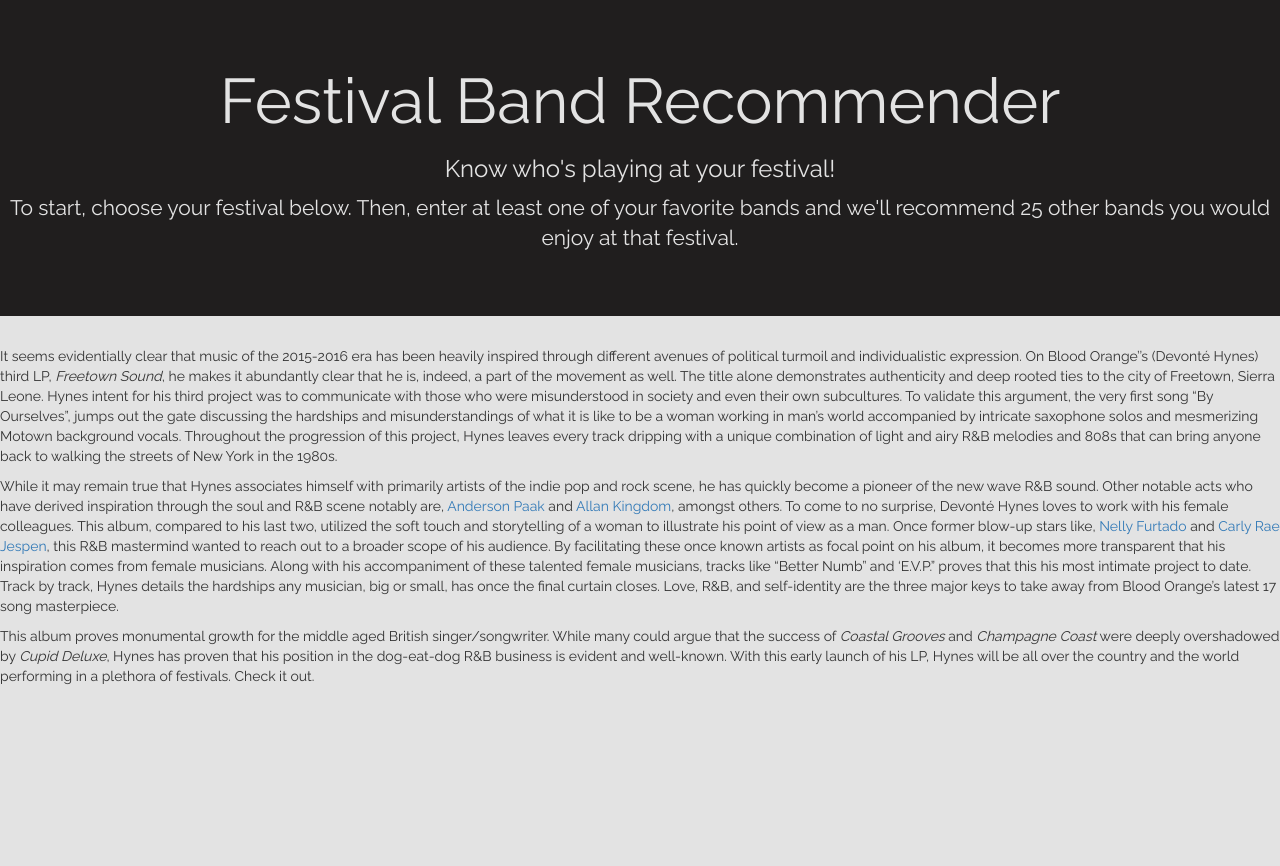
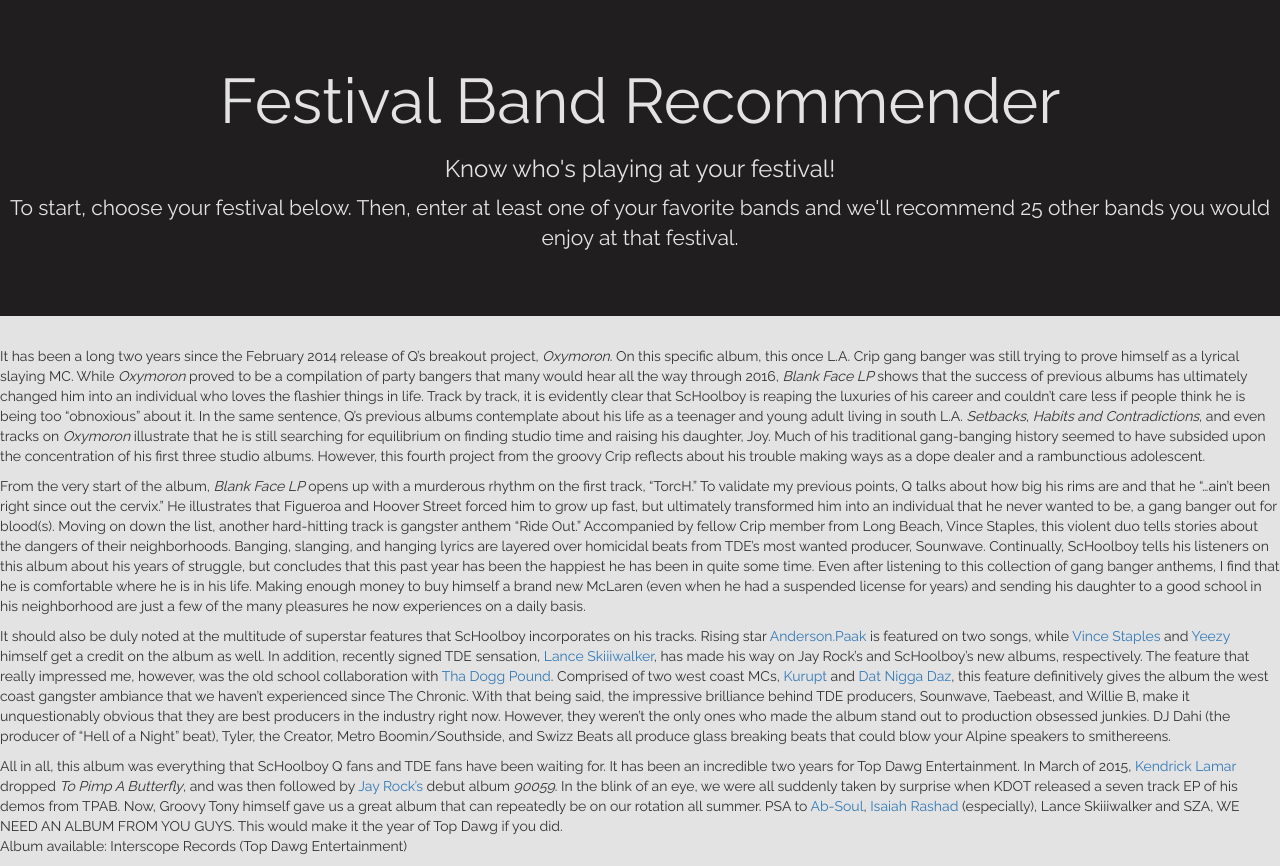
Before and after one commit to TrellixVulnTeam/recommend-indie-band_2WIM, a Flask app: template app/templates/example.html in a window 1280 px wide. Shown: the part 73-939 px from the top of the page. Before the commit the page ends 758 px from the top, so only its background shows below. Run offline with Flask 2, Linux system fonts and the light colour scheme; the template is opened without the code that fills it, so the values that code supplies are empty; some libraries are stand-ins or nearby versions.

Commit message:
review formatting update

```diff
--- a/app/templates/album_review.html
+++ b/app/templates/album_review.html
@@ -41,8 +41,9 @@
 		<div id="imgSlot"></div>
   </div>
   <div class="review_info" align="middle">
-		<h1>{{ review_info[0] }} - {{ review_info[1] }}</h1>
-		<h1>{{ review_info[2]}}</h1>
+		<h1><strong>{{ review_info[0] }} - {{ review_info[1] }}</strong></h1>
+		<h3><strong>Released: {{ review_info[4]}}</strong></h3>
+		<h1><strong>{{ review_info[2]}}</strong></h1>
   </div>
 	<div class="review">
 	{{ review_html | safe }}
--- a/app/templates/example.html
+++ b/app/templates/example.html
@@ -29,31 +29,40 @@
   <p> To start, choose your festival below. Then, enter at least one of your favorite bands and
   we'll recommend 25 other bands you would enjoy at that festival.</p>
 </div>
-<p>It seems evidentially clear that music of the 2015-2016 era has been heavily inspired through different avenues of political turmoil and individualistic expression.
-	On Blood Orange’’s (Devonté Hynes) third LP, <i>Freetown Sound</i>, he makes it abundantly clear that he is, indeed, a part of the movement as well.
-	The title alone demonstrates authenticity and deep rooted ties to the city of Freetown, Sierra Leone.
-	Hynes intent for his third project was to communicate with those who were misunderstood in society and even their own subcultures.
-	To validate this argument, the very first song “By Ourselves”, jumps out the gate discussing the hardships and misunderstandings of what it is like to be a woman working in man’s world
-	accompanied by intricate saxophone solos and mesmerizing Motown background vocals. Throughout the progression of this project, Hynes leaves every track dripping with a unique combination of
-	light and airy R&B melodies and 808s that can bring anyone back to walking the streets of New York in the 1980s.
-</p>
-<p>
-	While it may remain true that Hynes associates himself with primarily artists of the indie pop and rock scene,
-	he has quickly become a pioneer of the new wave R&B sound. Other notable acts who have derived inspiration through the soul and R&B scene notably are,
-	<a href="/artist/Anderson%20Paak">Anderson Paak</a> and <a href="/artist/Allan%20Kingdom">Allan Kingdom</a>, amongst others. To come to no surprise, Devonté Hynes loves to work with his female colleagues.
-	This album, compared to his last two, utilized the soft touch and storytelling of a woman to illustrate his point of view as a man.
-	Once former blow-up stars like, <a href="/artist/Nelly%20Furtado">Nelly Furtado</a> and <a href="/artist/Carly%20Rae%20Jepsen">Carly Rae Jespen</a>,
-	this R&B mastermind wanted to reach out to a broader scope of his audience.
-		By facilitating these once known artists as focal point on his album, it becomes more transparent that his inspiration comes from female musicians.
-		Along with his accompaniment of these talented female musicians, tracks like “Better Numb” and ‘E.V.P.” proves that this his most intimate project to date.
-		Track by track, Hynes details the hardships any musician, big or small, has once the final curtain closes. Love, R&B, and self-identity are the three major keys to take away from
-		Blood Orange’s latest 17 song masterpiece.
-</p>
-<p>
-	This album proves monumental growth for the middle aged British singer/songwriter. While many could argue that the success of <i>Coastal Grooves</i> and <i>Champagne Coast</i> were deeply
-	overshadowed by <i>Cupid Deluxe</i>, Hynes has proven that his position in the dog-eat-dog R&B business is evident and well-known. With this early launch of his LP, Hynes will be
-	all over the country and the world performing in a plethora of festivals. Check it out.
+<p>It has been a long two years since the February 2014 release of Q’s breakout project, <i>Oxymoron</i>. On this specific album, this once L.A. Crip gang banger was still trying to prove himself as a
+	lyrical slaying MC. While <i>Oxymoron</i> proved to be a compilation of party bangers that many would hear all the way through 2016, <i>Blank Face LP</i> shows that the success of previous albums has
+	ultimately changed him into an individual who loves the flashier things in life. Track by track, it is evidently clear that ScHoolboy is reaping the luxuries of his career and couldn’t care
+	less if people think he is being too “obnoxious” about it. In the same sentence, Q’s previous albums contemplate about his life as a teenager and young adult living in south L.A. <i>Setbacks</i>, <i>Habits and
+	Contradictions</i>, and even tracks on <i>Oxymoron</i> illustrate that he is still searching for equilibrium on finding studio time and raising his daughter, Joy. Much of his traditional gang-banging history
+	seemed to have subsided upon the concentration of his first three studio albums. However, this fourth project from the groovy Crip reflects about his trouble making ways as a dope dealer and a
+	rambunctious adolescent. </p>
+
+	<p>From the very start of the album, <i>Blank Face LP</i> opens up with a murderous rhythm on the first track, “TorcH.” To validate my previous points,
+		Q talks about how big his rims are and that he “…ain’t been right since out the cervix.” He illustrates that Figueroa and Hoover Street forced him to grow up fast,
+		but ultimately transformed him into an individual that he never wanted to be, a gang banger out for blood(s). Moving on down the list, another hard-hitting track is gangster
+		anthem “Ride Out.” Accompanied by fellow Crip member from Long Beach, Vince Staples, this violent duo tells stories about the dangers of their neighborhoods. Banging, slanging,
+		and hanging lyrics are layered over homicidal beats from TDE’s most wanted producer, Sounwave. Continually, ScHoolboy tells his listeners on this album about his years of struggle,
+		but concludes that this past year has been the happiest he has been in quite some time. Even after listening to this collection of gang banger anthems, I find that he is comfortable where
+		he is in his life. Making enough money to buy himself a brand new McLaren (even when he had a suspended license for years) and sending his daughter to a good school in his neighborhood
+		are just a few of the many pleasures he now experiences on a daily basis. </p>
+
+<p>It should also be duly noted at the multitude of superstar features that ScHoolboy incorporates on his tracks.
+	Rising star <a href="/artist/Anderson%20.Paak">Anderson.Paak</a> is featured on two songs, while <a href="/artist/Vince%20Staples">Vince Staples</a> and <a href="/artist/Kanye%20West">Yeezy</a> himself
+	 get a credit on the album as well. In addition, recently signed TDE sensation,
+	<a href="/artist/Lance%20Skiiiwalker">Lance Skiiiwalker</a>, has made his way on Jay Rock’s and ScHoolboy’s new albums, respectively. The feature that really impressed me, however, was the old school collaboration
+	with <a href="/artist/Tha%20Dogg%20Pound">Tha Dogg Pound</a>. Comprised of two west coast MCs, <a href="/artist/Kurupt">Kurupt</a> and <a href="/artist/Dat%20Nigga%20Daz">Dat Nigga Daz</a>,
+	 this feature definitively gives the album the west coast gangster ambiance that we haven’t
+	experienced since The Chronic. With that being said, the impressive brilliance behind TDE producers, Sounwave, Taebeast, and Willie B, make it unquestionably obvious that
+	they are best producers in the industry right now. However, they weren’t the only ones who made the album stand out to production obsessed junkies. DJ Dahi
+	(the producer of “Hell of a Night” beat), Tyler, the Creator, Metro Boomin/Southside, and Swizz Beats all produce glass breaking beats that could blow your Alpine speakers to smithereens. </p>
+
+	<p>All in all, this album was everything that ScHoolboy Q fans and TDE fans have been waiting for. It has been an incredible two years for Top Dawg Entertainment.
+		In March of 2015, <a href="/artist/Kendrick%20Lamar">Kendrick Lamar</a> dropped <i>To Pimp A Butterfly</i>, and was then followed by <a href="/artist/Jay%20Rock">Jay Rock’s</a> debut album <i>90059</i>. In the blink of an eye,
+		we were all suddenly
+		taken by surprise when KDOT released a seven track EP of his demos from TPAB. Now, Groovy Tony himself gave us a great album that can repeatedly be on our rotation all summer.
+		PSA to <a href="/artist/Ab-Soul">Ab-Soul</a>, <a href="/artist/Isaiah%20Rashad">Isaiah Rashad</a> (especially), Lance Skiiiwalker and SZA, WE NEED AN ALBUM FROM YOU GUYS. This would make it the year of Top Dawg if you did.
+<br/>
+Album available: Interscope Records (Top Dawg Entertainment)
 </p>
 
-
 {% endblock %}
```
